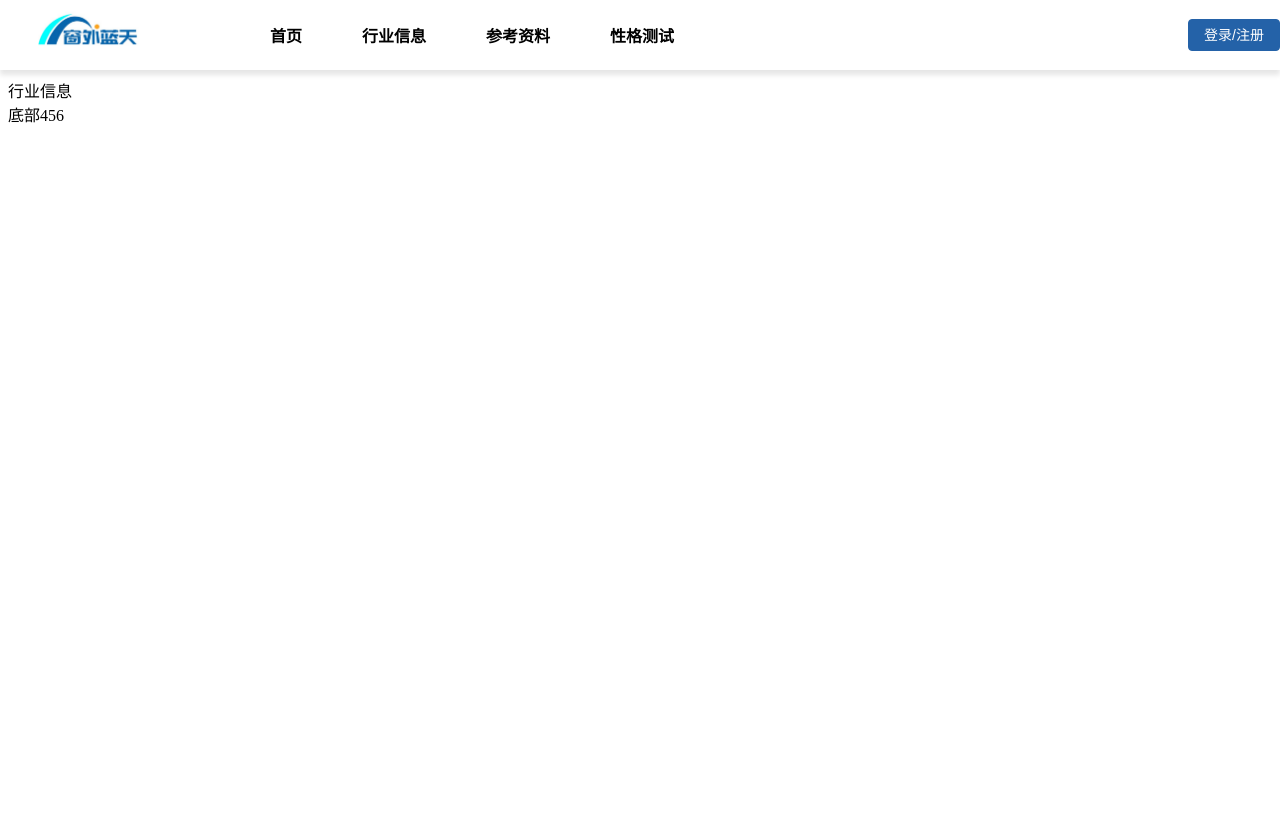
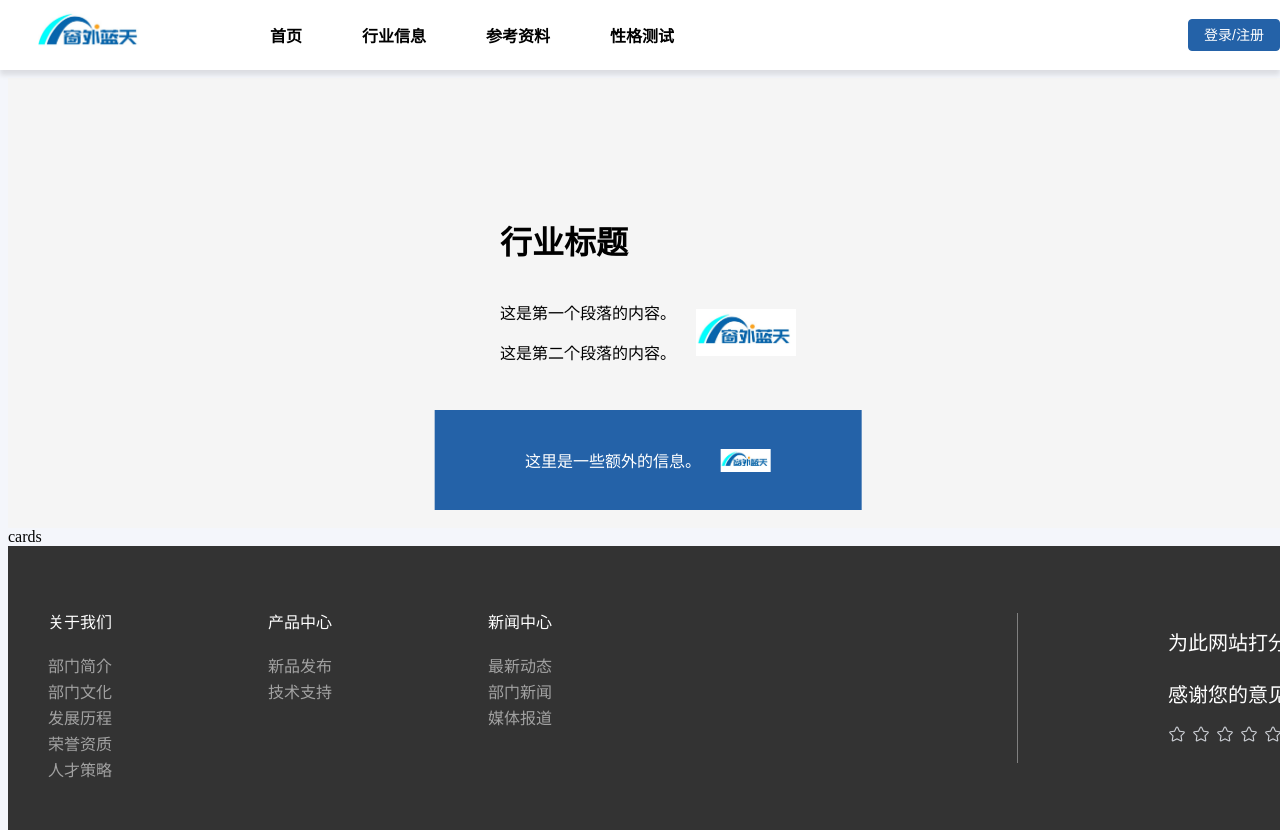
Before and after one commit to CC-cc17/vue3.2, a Vue app in the folder vue3-project/: page /#/industry in a window 1280 px wide. Before the commit the page ends 808 px from the top, so only its background shows below. Built offline with nearby package versions, Linux system fonts and the light colour scheme.

Commit message:
更新footer和部分industry.vue

```diff
--- a/vue3-project/index.html
+++ b/vue3-project/index.html
@@ -4,7 +4,7 @@
     <meta charset="UTF-8" />
     <link rel="icon" type="image/svg+xml" href="/vite.svg" />
     <meta name="viewport" content="width=device-width, initial-scale=1.0" />
-    <title>Vite + Vue</title>
+    <title>窗外蓝天</title>
   </head>
   <body>
     <div id="app"></div>
--- a/vue3-project/src/App.vue
+++ b/vue3-project/src/App.vue
@@ -11,5 +11,4 @@ import Footer from './views/footer.vue'
 </template>
 
 <style scoped>
-
 </style>
--- a/vue3-project/src/assets/css/index.css
+++ b/vue3-project/src/assets/css/index.css
@@ -5,6 +5,8 @@ html,body{
     min-width: 1280px;
     width: 100%;
     height: 100%;
+    background-color: #F4F6FB;
+
 }
 
 /* 页面头部 */
--- a/vue3-project/src/views/footer.vue
+++ b/vue3-project/src/views/footer.vue
@@ -1,15 +1,104 @@
 <script setup>
-import {ref} from 'vue'
-
+import { ref } from 'vue'
+let footerlist = ref([
+    {
+        title: '关于我们',
+        list: ['部门简介', '部门文化', '发展历程', '荣誉资质', '人才策略']
+    },
+    {
+        title: '产品中心',
+        list: ['新品发布', '技术支持']
+    },
+    {
+        title: '新闻中心',
+        list: ['最新动态', '部门新闻', '媒体报道']
+    },
+])
+const value1 = ref(null)
+const colors = ref(['#99A9BF', '#F7BA2A', '#FF9900'])
 </script>
 
 <template>
     <div>
-        底部456
+        <div class="footer">
+            <div class="footer-list">
+                <div class="footer-left">
+                    <ul>
+                        <li v-for="(v, i) in footerlist" :key="i">
+                            <p>{{ v.title }}</p>
+                            <a href="#" v-for="(item, i) in v.list" :key="i">{{ item }}</a>
+                        </li>
+                    </ul>
+                </div>
+                <div class="rating">
+                    <div class="demo-rate-block">
+                        <span class="demonstration">为此网站打分<br><br>
+                            感谢您的意见
+                        </span>
+                        <el-rate v-model="value1" :colors="colors" />
+                    </div>
+                </div>
+            </div>
+        </div>
     </div>
-
 </template>
 
 <style scoped>
-
+.footer {
+    background-color: #333;
+    padding: 30px 0;
+}
+.footer-list {
+    width: 1280px;
+    margin: auto;
+    display: flex;
+    justify-content: space-between;
+}
+.footer-left ul {
+    display: flex;
+}
+.footer-left ul li {
+    width: 220px;
+}
+.footer-left ul li p {
+    color: #fff;
+    font-size: 16px;
+    line-height: 30px;
+}
+.footer-left ul li a {
+    display: block;
+    color: #a2a2a2;
+    line-height: 26px;
+    text-decoration: none;
+}
+.rating {
+    display: flex;
+    align-items: center;
+    justify-content: center;
+}
+.rating::before {
+    content: "";
+    display: block;
+    width: 1px;
+    height: 150px;
+    background-color: grey;
+    margin-right: 150px;
+}
+.demo-rate-block {
+    display: flex;
+    flex-direction: column;
+    align-items: center;
+    justify-content: flex-end;
+}
+.demo-rate-block .demonstration {
+    color: white;
+    font-size: 20px;
+    margin-bottom: 10px;
+}
+.el-rate {
+    font-size: 50px;
+}
+.el-rate .el-rate__item span {
+    transform: scale(10);
+}
 </style>
--- a/vue3-project/src/views/index/banner.vue
+++ b/vue3-project/src/views/index/banner.vue
@@ -20,4 +20,5 @@ let bannerlist = ref([
     </div>
 </template>
 
-<style scoped></style>
+<style scoped>
+</style>
--- a/vue3-project/src/views/index/contactus.vue
+++ b/vue3-project/src/views/index/contactus.vue
@@ -64,6 +64,7 @@ const resetForm = (formEl: FormInstance | undefined) => {
 </script>
 
 <template>
+    <div class="contactusbig">
         <div class="index_title">
         <h3>联系我们</h3>
     </div>
@@ -101,12 +102,16 @@ const resetForm = (formEl: FormInstance | undefined) => {
                     src="https://restapi.amap.com/v3/staticmap?location=104.000076,30.556682&zoom=13&size=600*300&markers=mid,,A:104.000076,30.556682&key=0e5ac2faec4d5cf7ce465119647a9217"
                     allowfullscreen scrolling="no">
                 </iframe>
+                </div>
             </div>
         </div>
     </div>
 </template>
 
 <style scoped>
+.contactusbig{
+    margin: 100px;
+}
 .container_bg {
     display: flex;
     justify-content: center;
@@ -119,13 +124,14 @@ const resetForm = (formEl: FormInstance | undefined) => {
 }
 .form-container {
     flex: 1;
-    padding: 20px;
+    padding: 40px;
     background-color: white;
+    border-radius: 10px;
+    text-shadow: 0 5px 5px rgba(0, 0, 0, 0.1);
 }
 .map-container {
     flex: 1;
     padding: 20px;
-    overflow: hidden;
     font-size: 16px;
     color: #000000ab;
     text-align: center;
--- /dev/null
+++ b/vue3-project/src/views/industry/banner.vue
@@ -0,0 +1,73 @@
+<script setup>
+import {ref} from 'vue'
+
+</script>
+
+<template>
+    <div class="industry-banner">
+      <div class="content">
+        <h1>行业标题</h1>
+        <div class="description">
+          <div class="text">
+            <p>这是第一个段落的内容。</p>
+            <p>这是第二个段落的内容。</p>
+          </div>
+          <img src="@/assets/images/logo.png" alt="描述性图片">
+        </div>
+        <div class="additional-info">
+          <p>这里是一些额外的信息。</p>
+          <img src="@/assets/images/logo.png" alt="装饰性图片">
+        </div>
+      </div>
+    </div>
+  </template>
+
+  <style scoped>
+  .industry-banner {
+    width: 100%;
+    height: 450px;
+    background-color: #f5f5f5; /* Adjust the background color as needed */
+    display: flex;
+    justify-content: center;
+    align-items: center;
+    position: relative;
+  }
+
+  .industry-banner .content h1 {
+    color: black;
+  }
+
+  .industry-banner .description {
+    display: flex;
+    align-items: center;
+    margin-bottom: 30px; /* Adjust as needed */
+  }
+
+  .industry-banner .description .text {
+    margin-right: 20px; /* Adjust the space between the text and the image */
+  }
+
+  .industry-banner .description img {
+    width: 100px; /* Adjust as needed */
+    height: auto;
+  }
+
+  .industry-banner .additional-info {
+    position: absolute;
+    left: 50%;
+    transform: translateX(-50%);
+    width: calc(100% / 3);
+    background-color: #2462a8;
+    color: white;
+    display: flex;
+    align-items: center;
+    justify-content: center;
+    height: 100px; /* Adjust as needed */
+  }
+
+  .industry-banner .additional-info img {
+    width: 50px; /* Adjust as needed */
+    height: auto;
+    margin-left: 20px; /* Adjust the space between the text and the image */
+  }
+  </style>
--- /dev/null
+++ b/vue3-project/src/views/industry/cards.vue
@@ -0,0 +1,14 @@
+<script setup>
+import {ref} from 'vue'
+
+</script>
+
+<template>
+    <div>
+        cards
+    </div>
+</template>
+
+<style scoped>
+
+</style>
--- a/vue3-project/src/views/industry/index.vue
+++ b/vue3-project/src/views/industry/index.vue
@@ -1,15 +1,16 @@
 <script setup>
-import {ref} from 'vue'
+import { ref } from 'vue'
+import Banner from './banner.vue'
+import Cards from './cards.vue'
+
 
 </script>
 
 <template>
-    <div>
-        行业信息
+    <Banner />
+    <div class="container">
+    <Cards />
     </div>
-
 </template>
 
-<style scoped>
-
-</style>
+<style scoped></style>
```
